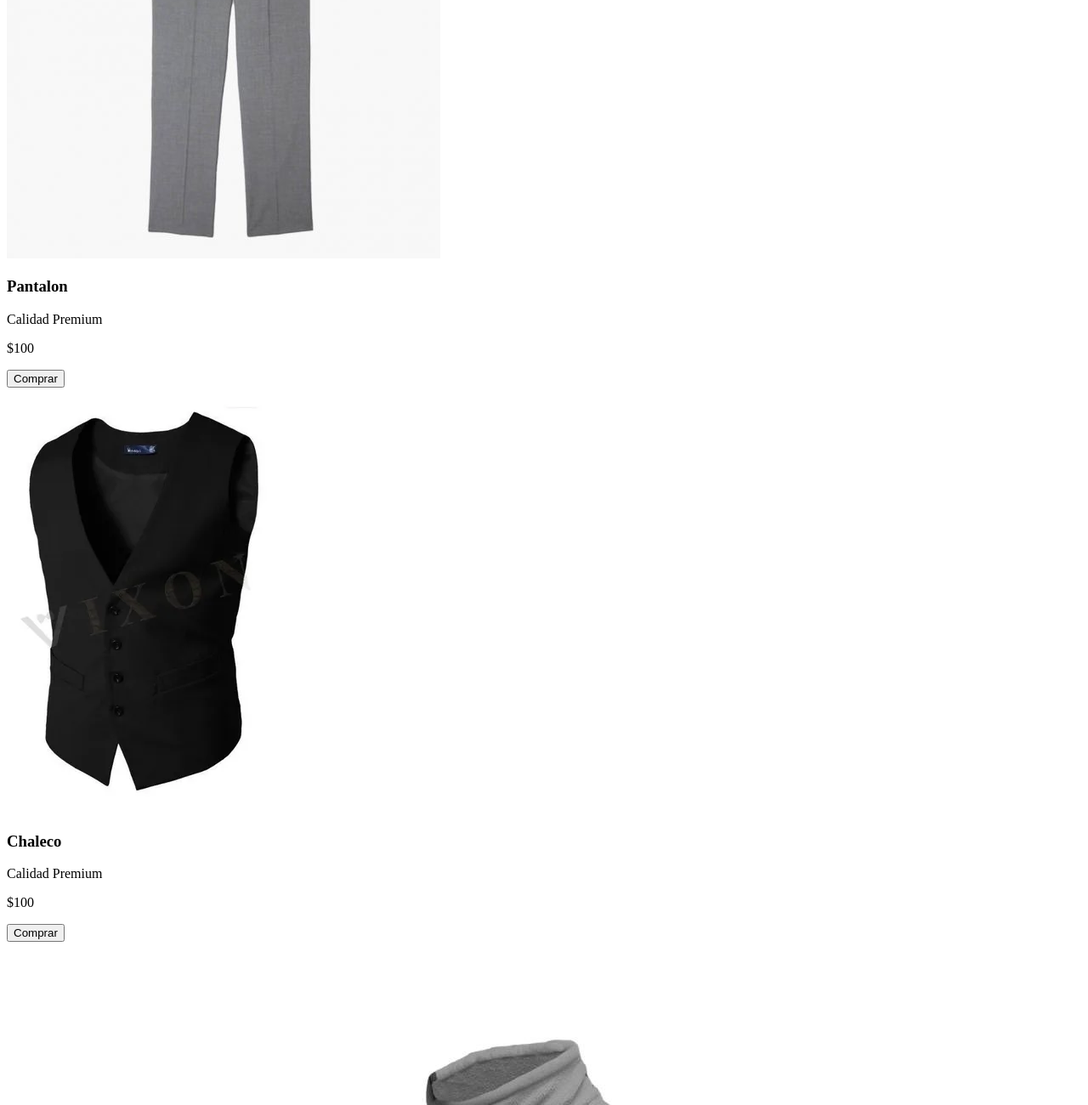
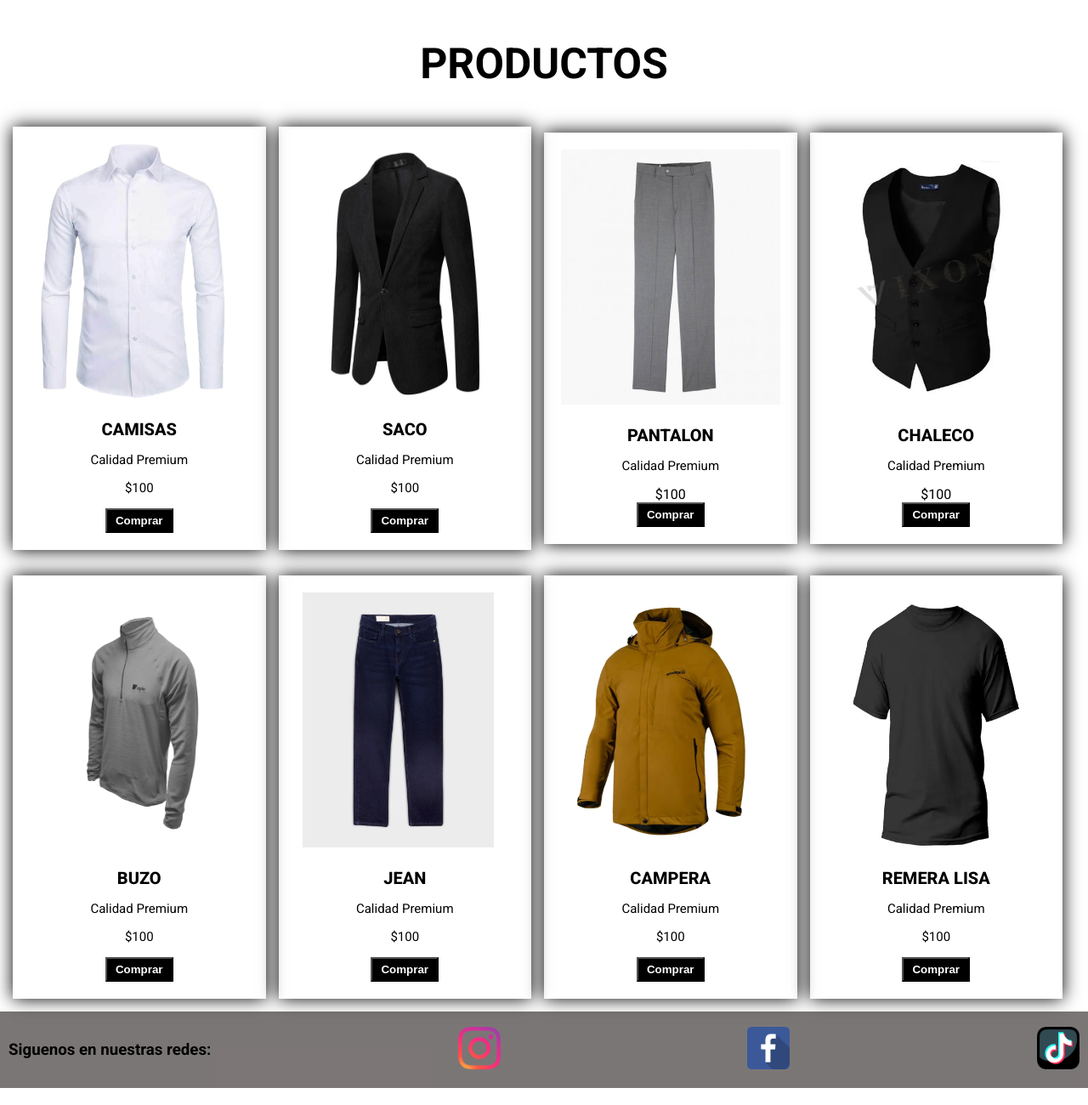
Before and after one commit to froian-erik/coder-2-entrega, a plain HTML site: page index.html in a window 1280 px wide. Shown: the part 800-2100 px from the top of the page at 85% size. Drawn offline with Linux system fonts and the light colour scheme; files that its build step writes are made by us from their sources; the site is published under a folder, as on GitHub Pages, so addresses that start at the root find nothing.

Commit message:
corregir enlaces

```diff
--- a/index.html
+++ b/index.html
@@ -5,12 +5,12 @@
     <meta http-equiv="X-UA-Compatible" content="IE=edge">
     <meta name="viewport" content="width=device-width, initial-scale=1.0">
     <title>Indumentaria</title>
-    <link rel="stylesheet" href="/style.css">
+    <link rel="stylesheet" href="./style.css">
 </head>
 <body>
     <header>
         <a href="#" class="logo">
-            <img src="/img/logo.png" alt="">
+            <img src="./img/logo.png" alt="">
             <h1 class="nombre-logo">Tienda Indumentaria</h1>
         </a>
         <nav>
@@ -23,35 +23,35 @@
     </header>
 
     <section>
-        <img src="/img/anuncio-1.webp" alt="">
+        <img src="./img/anuncio-1.webp" alt="">
     </section>
 
     <main>
         <h2 class="productos-h2"><a name="productos">Productos</a></h2>
         <Div class="productos">
             <Div class="prod-img">
-                <img src="/img/producto-1.jpg" alt="">
+                <img src="./img/producto-1.jpg" alt="">
                 <h3 class="productos-h3">Camisas</h3>
                 <p class="productos-p">Calidad Premium</p>
                 <p class="productos-p">$100</p>
                 <button class="productos-button">Comprar</button>
             </Div>
             <Div class="prod-img">
-                <img src="/img/producto-2.webp" alt="">
+                <img src="./img/producto-2.webp" alt="">
                 <h3 class="productos-h3">Saco</h3>
                 <p class="productos-p">Calidad Premium</p>
                 <p class="productos-p">$100</p>
                 <button class="productos-button">Comprar</button>
             </Div>
             <Div class="prod-img">
-                <img src="img/producto-3.jpg" alt="">
+                <img src="./img/producto-3.jpg" alt="">
                 <h3 class="productos-h3">Pantalon</h3>
                 <p class="productos-p">Calidad Premium</p>
                 <p>$100</p>
                 <button class="productos-button">Comprar</button>
             </Div>
             <Div class="prod-img">
-                <img src="img/producto-4.webp" alt="">
+                <img src="./img/producto-4.webp" alt="">
                 <h3 class="productos-h3">Chaleco</h3>
                 <p class="productos-p">Calidad Premium</p>
                 <p>$100</p>
@@ -94,15 +94,15 @@
     <footer>
         <h3 class="footer-h3"><a name="contacto">Siguenos en nuestras redes:</a></h3>
         <a href="https://www.instagram.com/">
-        <img src="/img/instagram.ico" alt="">
+        <img src="./img/instagram.ico" alt="">
         </a>
 
         <a href="https://www.facebook.com/">
-            <img src="/img/facebook.ico" alt="">
+            <img src="./img/facebook.ico" alt="">
         </a>
 
         <a href="https://www.tiktok.com/es/">
-            <img src="/img/tiktok.ico" alt="">
+            <img src="./img/tiktok.ico" alt="">
         </a>
     </footer>
 </body>
```
